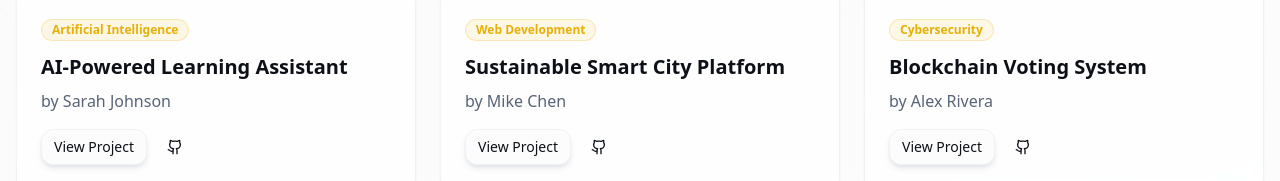
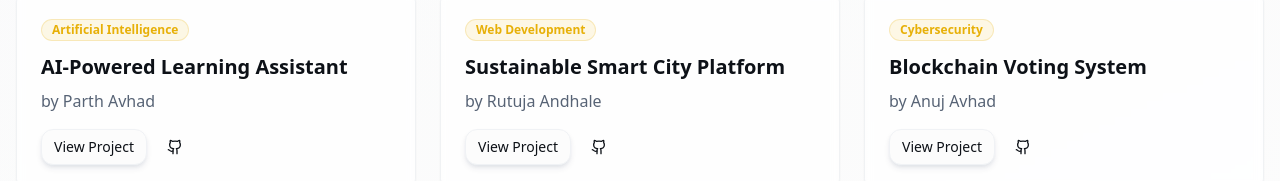
Before and after one commit to AvhadParth/SakecExpert, a React (Vite) app: page / in a window 1280 px wide. Shown: the part 2032-2213 px from the top of the page. Built offline with nearby package versions, Linux system fonts and the light colour scheme.

Commit message:
Update Homepage.tsx

```diff
--- a/src/components/Homepage.tsx
+++ b/src/components/Homepage.tsx
@@ -230,9 +230,9 @@ export const Homepage = () => {
 
           <div className="grid grid-cols-1 md:grid-cols-2 lg:grid-cols-3 gap-6 mb-12">
             {[
-              { title: "AI-Powered Learning Assistant", category: "Artificial Intelligence", author: "Sarah Johnson" },
-              { title: "Sustainable Smart City Platform", category: "Web Development", author: "Mike Chen" },
-              { title: "Blockchain Voting System", category: "Cybersecurity", author: "Alex Rivera" }
+              { title: "AI-Powered Learning Assistant", category: "Artificial Intelligence", author: "Parth Avhad" },
+              { title: "Sustainable Smart City Platform", category: "Web Development", author: "Rutuja Andhale" },
+              { title: "Blockchain Voting System", category: "Cybersecurity", author: "Anuj Avhad" }
             ].map((project, index) => (
               <Card key={index} className="group hover:shadow-elevated transition-all duration-300 cursor-pointer animate-scale-in border-border/50 bg-card/80 backdrop-blur-sm" style={{ animationDelay: `${index * 0.1}s` }}>
                 <CardContent className="p-6">
```
